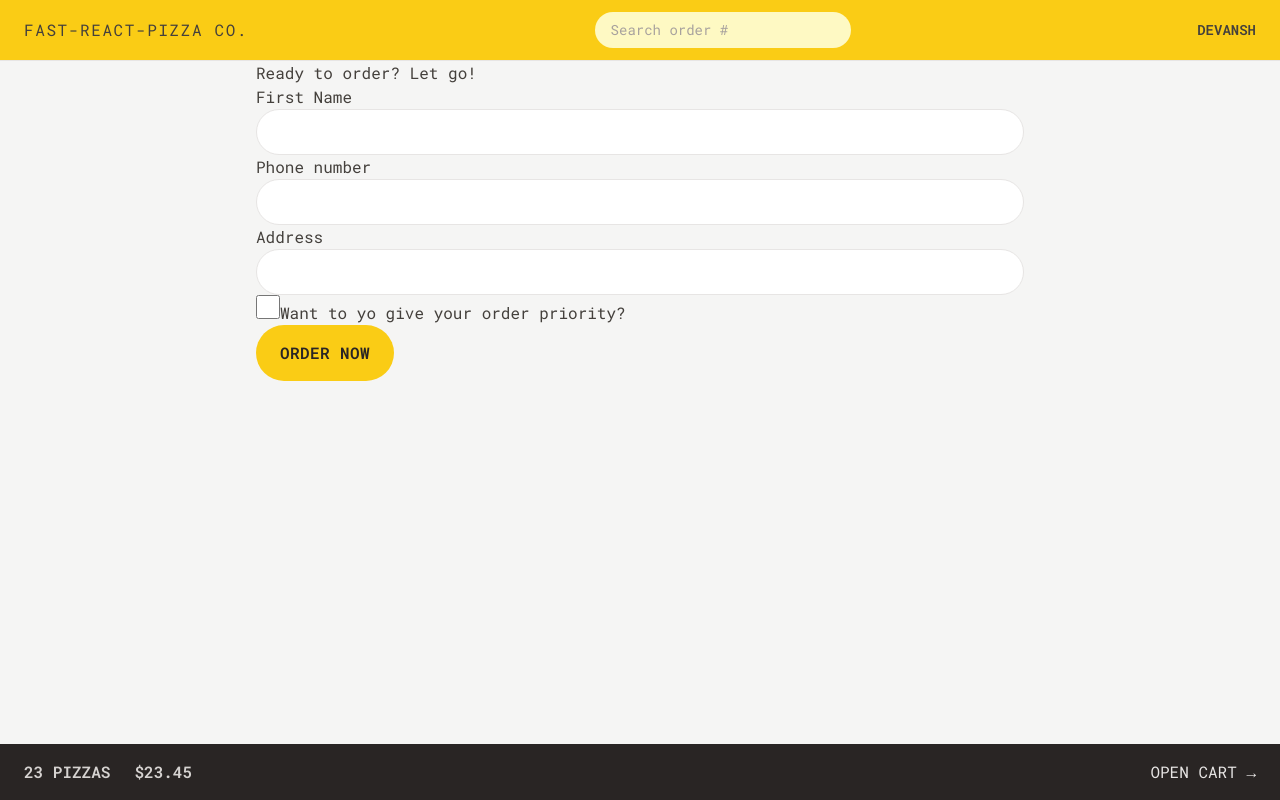
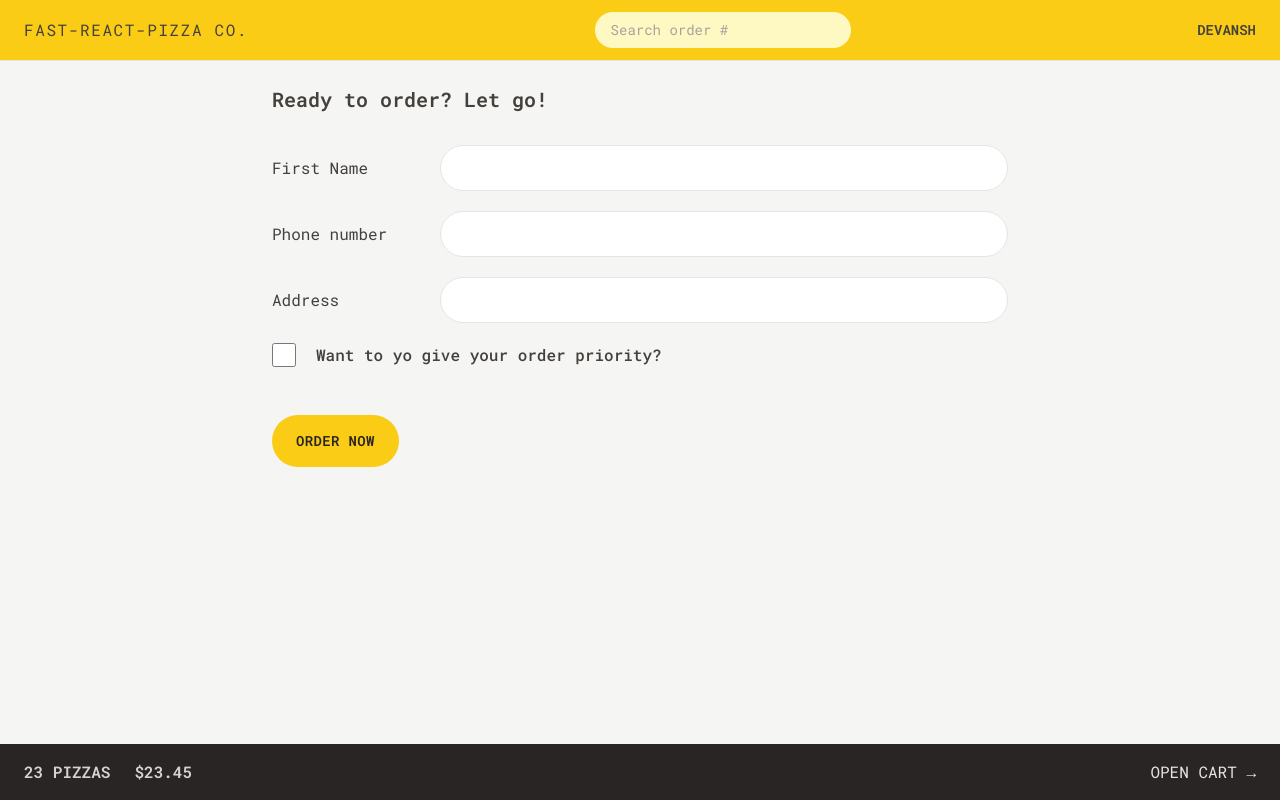
Before and after one commit to Devansh27112001/Fast-React-Pizza, a React (Vite) app: page /order/new in a window 1280 px wide. Built offline with nearby package versions, Linux system fonts and the light colour scheme.

Commit message:
Styling the order from

```diff
--- a/src/features/order/CreateOrder.jsx
+++ b/src/features/order/CreateOrder.jsx
@@ -42,47 +42,53 @@
     const cart = fakeCart;
 
     return (
-        <div>
-            <h2>Ready to order? Let go!</h2>
+        <div className="px-4 py-6">
+            <h2 className="mb-8 text-xl font-semibold">
+                Ready to order? Let go!
+            </h2>
 
             {/* <Form method="POST" action="/order/new"> */}
             <Form method="POST">
-                <div>
-                    <label>First Name</label>
+                <div className="mb-5 flex flex-col gap-2 sm:flex-row sm:items-center">
+                    <label className="sm:basis-40">First Name</label>
                     <input
                         type="text"
                         name="customer"
-                        className="input"
+                        className="input grow"
                         required
                     />
                 </div>
 
-                <div>
-                    <label>Phone number</label>
-                    <div>
+                <div className="mb-5 flex flex-col gap-2 sm:flex-row sm:items-center">
+                    <label className="sm:basis-40">Phone number</label>
+                    <div className="grow">
                         <input
                             type="tel"
                             name="phone"
-                            className="input"
+                            className="input w-full"
                             required
                         />
+                        {formErrors?.phone && (
+                            <p className="mt-2 rounded-md bg-red-400 p-2 text-xs text-red-100">
+                                {formErrors.phone}
+                            </p>
+                        )}
                     </div>
-                    {formErrors?.phone && <p>{formErrors.phone}</p>}
                 </div>
 
-                <div>
-                    <label>Address</label>
-                    <div>
+                <div className="mb-5 flex flex-col gap-2 sm:flex-row sm:items-center">
+                    <label className="sm:basis-40">Address</label>
+                    <div className="grow">
                         <input
                             type="text"
                             name="address"
                             required
-                            className="input"
+                            className="input w-full"
                         />
                     </div>
                 </div>
 
-                <div>
+                <div className="mb-12 flex items-center gap-5">
                     <input
                         type="checkbox"
                         name="priority"
@@ -91,7 +97,7 @@
                         // value={withPriority}
                         // onChange={(e) => setWithPriority(e.target.checked)}
                     />
-                    <label htmlFor="priority">
+                    <label htmlFor="priority" className="font-medium">
                         Want to yo give your order priority?
                     </label>
                 </div>
--- a/src/index.css
+++ b/src/index.css
@@ -4,7 +4,7 @@
 
 @layer components {
     .input {
-        @apply w-full rounded-full border border-stone-200 px-4 py-2 text-sm transition-all duration-300 focus:outline-none focus:ring focus:ring-yellow-400 md:px-6 md:py-3;
+        @apply rounded-full border border-stone-200 px-4 py-2 text-sm transition-all duration-300 focus:outline-none focus:ring focus:ring-yellow-400 md:px-6 md:py-3;
     }
 
     /* https://dev.to/afif/i-made-100-css-loaders-for-your-next-project-4eje */
--- a/src/ui/Button.jsx
+++ b/src/ui/Button.jsx
@@ -2,13 +2,13 @@
 
 function Button({ children, disabled, to, type }) {
     const base =
-        'inline-block rounded-full bg-yellow-400 font-semibold uppercase tracking-wide text-stone-800 transition-colors duration-300 hover:bg-yellow-300 focus:outline-none focus:ring focus:ring-yellow-300 focus:ring-offset-2 disabled:cursor-not-allowed';
+        'inline-block text-sm rounded-full bg-yellow-400 font-semibold uppercase tracking-wide text-stone-800 transition-colors duration-300 hover:bg-yellow-300 focus:outline-none focus:ring focus:ring-yellow-300 focus:ring-offset-2 disabled:cursor-not-allowed';
 
     const buttonType = {
         primary: base + ' px-4 py-3 md:px-6 md:py-4',
         small: base + ' px-4 py-2 md:px-4 md:py-2.5 text-xs',
         secondary:
-            'inline-block rounded-full border-2 border-stone-300 font-semibold uppercase tracking-wide text-stone-400 transition-colors duration-300 hover:bg-stone-300 hover:text-stone-800 focus:text-stone-800 focus:bg-stone-300 focus:outline-none focus:ring focus:ring-stone-200 focus:ring-offset-2 disabled:cursor-not-allowed px-4 py-2.5 md:px-6 md:py-3.5',
+            'inline-block text-sm rounded-full border-2 border-stone-300 font-semibold uppercase tracking-wide text-stone-400 transition-colors duration-300 hover:bg-stone-300 hover:text-stone-800 focus:text-stone-800 focus:bg-stone-300 focus:outline-none focus:ring focus:ring-stone-200 focus:ring-offset-2 disabled:cursor-not-allowed px-4 py-2.5 md:px-6 md:py-3.5',
     };
 
     if (to)
```
Also changed, not shown: index.html (+6 -2 lines).
